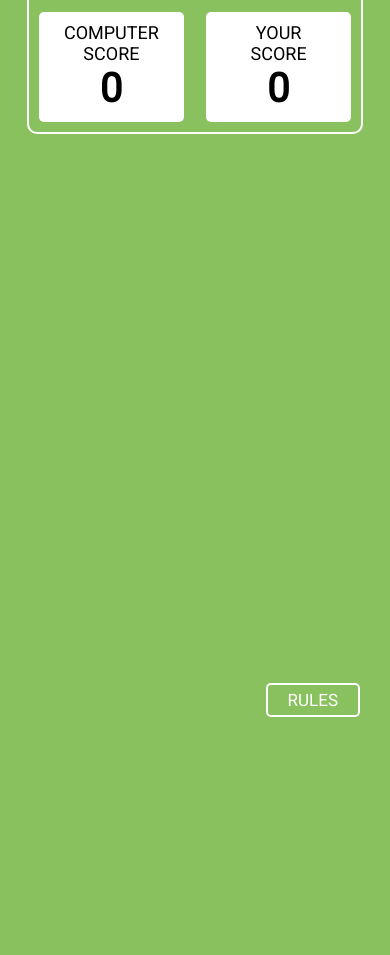
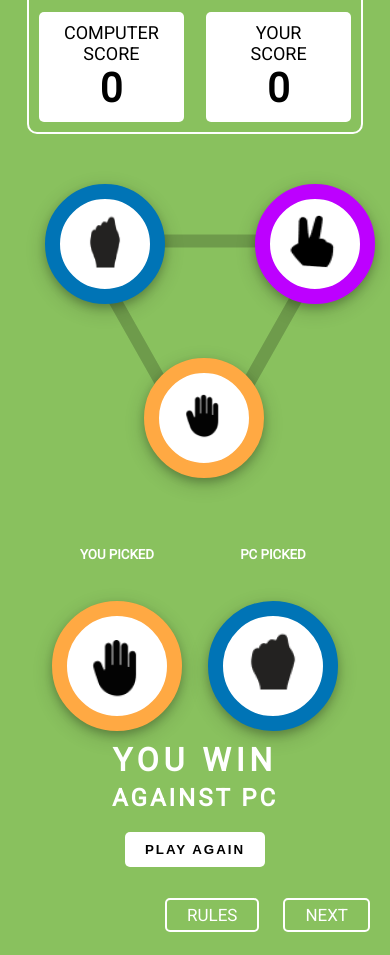
Before and after one commit to PatanImranAliKhan/RockPaperScissorJS, a plain HTML site: page index.html in a window 390 px wide. Shown: the part 104-1059 px from the top of the page. Before the commit the page ends 844 px from the top, so only its background shows below. Drawn offline with Linux system fonts and the light colour scheme.

Commit message:
Added html for game play

```diff
--- a/index.html
+++ b/index.html
@@ -2,10 +2,11 @@
 <html lang="en">
 
 <head>
-    <meta charset="UTF-8">
-    <meta name="viewport" content="width=device-width, initial-scale=1.0">
+    <meta charset="UTF-8" />
+    <meta name="viewport" content="width=device-width, initial-scale=1.0" />
     <title>Rock Paper Scissor</title>
-    <link rel="stylesheet" href="styles.css">
+    <link rel="stylesheet" href="styles.css" />
+    <link rel="stylesheet" href="play.css" />
 </head>
 
 <body>
@@ -33,35 +34,85 @@
             </div>
         </header>
         <main>
-            <div>
-
+            <div class="game" id="game">
+                <div class="playgame">
+                    <div class="triangle">
+                        <img class="triangleimage" src="./images/triangle.svg" height="40%" alt="" />
+                        <div class="rockpaperscissor">
+                            <div class="resimage rock" id="rock">
+                                <img src="./images/rock.png" alt="Rock" />
+                            </div>
+                            <div class="resimage scissor" id="scissor">
+                                <img src="./images/scissor.png" alt="Scissor" />
+                            </div>
+                            <div class="resimage paper" id="paper">
+                                <img src="./images/paper.png" alt="Paper" />
+                            </div>
+                        </div>
+                    </div>
+                </div>
             </div>
-            <div class="winningResult">
-
+            <br />
+            <div class="winningResult" id="winningResult">
+                <div class="myresult">
+                    <h5>YOU PICKED</h5>
+                    <br />
+                    <div class="resimage paper" id="myPick">
+                        <img src="./images/paper.png" id="myPickImage" alt="My Result" />
+                    </div>
+                </div>
+                <div class="resulttext">
+                    <div>
+                        <h1>YOU WIN</h1>
+                        <h2>AGAINST PC</h2>
+                        <div class="playagain">
+                            <button id="playagain">PLAY AGAIN</button>
+                        </div>
+                    </div>
+                </div>
+                <div class="compresult">
+                    <h5>PC PICKED</h5>
+                    <br />
+                    <div class="resimage rock" id="compPick">
+                        <img id="compPickImage" src="./images/rock.png" alt="Computer Result" />
+                    </div>
+                </div>
+                &nbsp;
             </div>
         </main>
+        <br />
         <footer>
             <div class="footergamerule">
                 <div class="footercard" id="gameRuleCard">
                     <div class="close" id="gameRuleCloseIcon">
                         <span>&#10006;</span>
                     </div>
-                    <br>
+                    <br />
                     <div class="gamerule">
                         <h2>Game Rules</h2>
                         <ul>
-                            <li><span>Rock beats scissors, scissors beat paper, and paper beats rock.</span></li>
-                            <li><span>Agree ahead of time whether you'll count off “rock, paper, scissors, shoot” or
-                                    just “rock, paper, scissors.”</span></li>
-                            <li><span>Use rock, paper, scissors to settle minor decisions or simply play to pass the
-                                    time</span></li>
-                            <li><span>If both players lay down the same hand, each player lays down another hand</span>
+                            <li>
+                                <span>Rock beats scissors, scissors beat paper, and paper beats
+                                    rock.</span>
+                            </li>
+                            <li>
+                                <span>Agree ahead of time whether you'll count off “rock, paper,
+                                    scissors, shoot” or just “rock, paper, scissors.”</span>
+                            </li>
+                            <li>
+                                <span>Use rock, paper, scissors to settle minor decisions or
+                                    simply play to pass the time</span>
+                            </li>
+                            <li>
+                                <span>If both players lay down the same hand, each player lays
+                                    down another hand</span>
                             </li>
                         </ul>
                     </div>
                 </div>
                 <div>
                     <span class="button" id="ruleButton">RULES</span>
+                    <span class="button" id="nextButton">NEXT</span>
                 </div>
             </div>
         </footer>
--- /dev/null
+++ b/play.css
@@ -0,0 +1,189 @@
+main {
+    margin-top: 50px;
+    position: relative;
+}
+
+.myresult {
+    grid-area: myresult;
+}
+
+.resimage {
+    width: 100px;
+    height: 100px;
+    border-radius: 50%;
+    background-color: #fff;
+    text-align: center;
+    box-shadow: 0 4px 8px 0 rgba(0, 0, 0, 0.2), 0 6px 20px 0 rgba(0, 0, 0, 0.19);
+}
+
+.winningResult .resimage {
+    margin-top: 20px;
+}
+
+.resimage img {
+    padding: 15px 0px;
+}
+
+.rock {
+    border: 15px solid #0074b6;
+}
+
+.paper {
+    border: 15px solid #ffa943;
+}
+
+.scissor {
+    border: 15px solid #bd00ff;
+}
+
+.compresult {
+    grid-area: compresult;
+}
+
+.resulttext {
+    grid-area: restext;
+}
+
+.resulttext h1 {
+    letter-spacing: 5px;
+}
+
+.resulttext h2 {
+    letter-spacing: 3px;
+    margin-top: 5px;
+}
+
+.winningResult {
+    display: grid;
+    grid-template-columns: repeat(3, 1fr);
+    grid-template-areas: "myresult restext compresult";
+    color: #fff;
+    width: 60%;
+    margin: auto;
+    justify-items: center;
+    text-align: center;
+    position: relative;
+    display: none;
+}
+
+.resulttext {
+    position: absolute;
+    bottom: 0px;
+}
+
+.playagain {
+    margin-top: 15px;
+}
+
+.playagain button:hover {
+    border: none;
+}
+
+.game {
+    position: relative;
+    max-width: 300px;
+    margin: auto;
+    margin-top: 50px;
+    align-items: center;
+}
+
+.playgame {
+    position: relative;
+    width: 100%;
+    height: auto;
+}
+
+.triangle {
+    width: 100%;
+    height: auto;
+    padding: 50px 25px;
+}
+
+.triangleimage {
+    width: 90%;
+}
+
+.rockpaperscissor {
+    width: 100%;
+}
+
+.rockpaperscissor .resimage:nth-child(1) {
+    position: absolute;
+    top: 0px;
+    left: 0px;
+}
+
+.rockpaperscissor .resimage:nth-child(2) {
+    position: absolute;
+    top: 0px;
+    left: 70%;
+}
+
+.rockpaperscissor .resimage:nth-child(3) {
+    position: absolute;
+    left: 33%;
+    bottom: 50px;
+}
+
+.rockpaperscissor .resimage {
+    cursor: pointer;
+    width: 90px;
+    height: 90px;
+}
+
+.rockpaperscissor .resimage img {
+    padding: 15px 0px;
+    width: 60%;
+    height: 60%;
+}
+
+
+@media only screen and (max-width: 1140px) {
+    .winningResult {
+        width: 60%;
+    }
+}
+
+@media only screen and (max-width: 992px) {
+    .winningResult {
+        width: 80%;
+    }
+}
+
+@media only screen and (min-width: 669px) {
+    .resulttext {
+        position: absolute;
+        bottom: 0px;
+    }
+}
+
+@media only screen and (max-width: 668px) {
+    .winningResult {
+        display: grid;
+        grid-template-columns: 1fr 1fr;
+        grid-template-areas:
+            "myresult compresult"
+            "restext restext";
+    }
+
+    main {
+        margin-top: 20px;
+    }
+
+    .headercontent {
+        margin-top: 0px;
+    }
+
+    .resulttext {
+        margin: 10px 0px;
+        position: relative;
+    }
+
+    .playagain {
+        margin: 20px 0px 40px 0px;
+    }
+}
+
+@media only screen and (max-width: 668px) {
+
+}
--- a/script.js
+++ b/script.js
@@ -1,6 +1,8 @@
 const gameRuleCard = document.getElementById("gameRuleCard")
 
 const ruleButton = document.getElementById("ruleButton")
+
+const nextButton = document.getElementById("nextButton")
 
 const gameRuleCloseIcon = document.getElementById("gameRuleCloseIcon")
 
@@ -20,3 +22,8 @@ gameRuleCloseIcon.addEventListener("click", () => {
 playAgain.addEventListener("click", () => {
     window.location.href = "index.html"
 })
+
+nextButton.addEventListener("click", () => {
+    console.log("click")
+    window.location.href = "hurray_page.html"
+})
--- a/styles.css
+++ b/styles.css
@@ -13,6 +13,11 @@ body {
     position: relative;
 }
 
+.container {
+    min-height: 100vh;
+    position: relative;
+}
+
 .headercontent {
     width: 50%;
     height: auto;
@@ -22,6 +27,7 @@ body {
     padding: 10px 25px;
     display: flex;
     justify-content: space-evenly;
+    margin-top: 25px;
 }
 
 .headercontent .title {
@@ -63,7 +69,7 @@ body {
 footer {
     position: absolute;
     bottom: 30px;
-    right: 10px;
+    right: 0px;
     color: #fff;
 }
 
```
